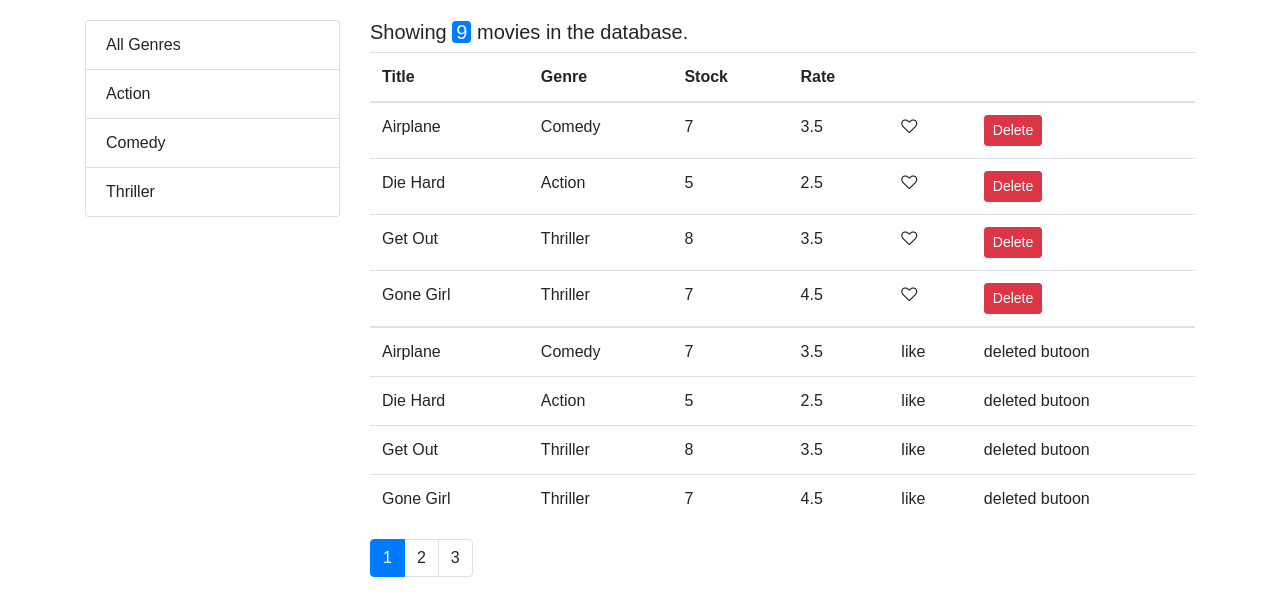
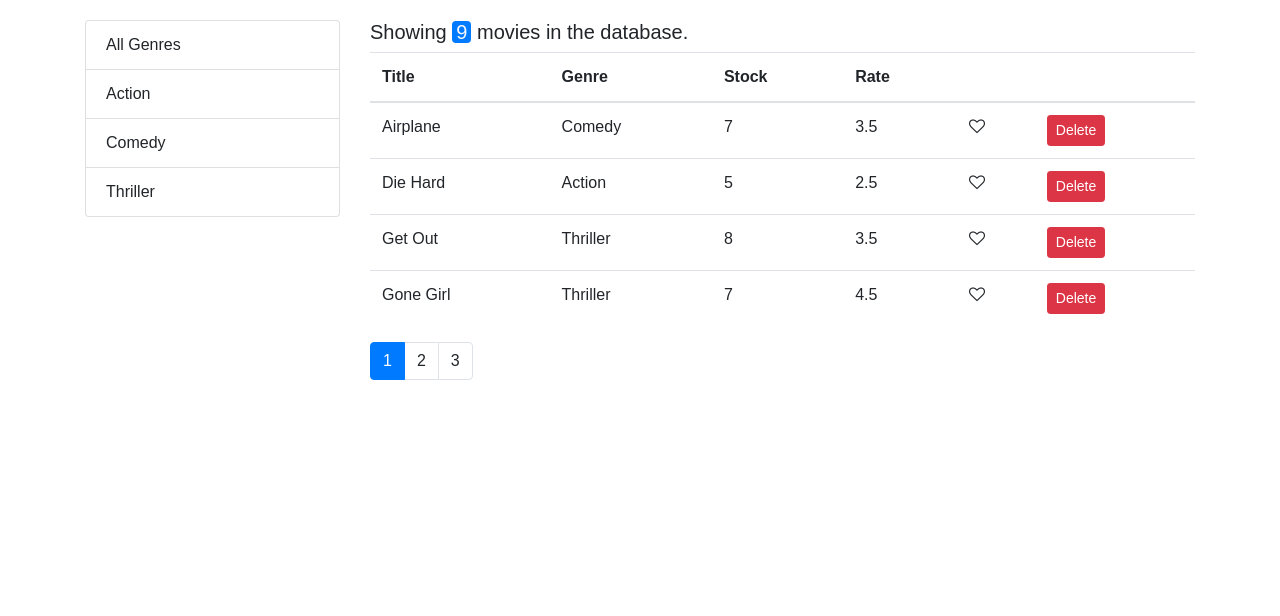
Before and after one commit to C00deian/Vidly, a React (Vite) app: page / in a window 1280 px wide. Shown: the top 616 px of the page. Built offline with nearby package versions, Linux system fonts and the light colour scheme.

Commit message:
Revert "Sorting - Rendring Cell data"
This reverts commit fc81c53b8d6b63d836658781d2ffaebbdfb09cb0.

```diff
--- a/src/common/TableBody.jsx
+++ /dev/null
@@ -1,24 +0,0 @@
-import React, { Component } from "react";
-import _ from "lodash";
-
-export default class TableBody extends Component {
-  renderCell = (item, column) => {
-    if (column.content) return column.content(item);
-    return _.get(item, column.path);
-  };
-
-  render() {
-    const { data, columns } = this.props;
-    return (
-      <tbody>
-        {data.map((item) => (
-          <tr>
-            {columns.map((column) => (
-              <td>{this.renderCell(item, column)}</td>
-            ))}
-          </tr>
-        ))}
-      </tbody>
-    );
-  }
-}
--- a/src/common/TableHeader.jsx
+++ b/src/common/TableHeader.jsx
@@ -20,7 +20,6 @@ class TableHeader extends Component {
         <tr>
           {this.props.columns.map((column) => (
             <th
-              style={{ cursor: "pointer" }}
               key={column.path || column.key}
               onClick={() => this.raiseSort(column.path)}
             >
--- a/src/components/MoviesTable.jsx
+++ b/src/components/MoviesTable.jsx
@@ -1,7 +1,6 @@
 import React, { Component } from "react";
 import Like from "../common/Like";
 import TableHeader from "../common/TableHeader";
-import TableBody from "../common/TableBody";
 
 class MoviesTable extends Component {
   columns = [
@@ -9,27 +8,12 @@ class MoviesTable extends Component {
     { path: "genre.name", label: "Genre" },
     { path: "numberInStock", label: "Stock" },
     { path: "dailyRentalRate", label: "Rate" },
-    {
-      key: "like",
-      content: (movie) => (
-        <Like onClick={() => this.props.onLike(movie)} liked={movie.liked} />
-      ),
-    },
-    {
-      key: "delete",
-      content: (movie) => (
-        <button
-          onClick={() => this.props.onDelete(movie)}
-          className="btn btn-danger btn-sm"
-        >
-          Delete
-        </button>
-      ),
-    },
+    {key:'like'},
+    {key:'delete'},
   ];
 
   render() {
-    const { movies, onSort, sortColumn } = this.props;
+    const { movies, onDelete, onLike, onSort, sortColumn } = this.props;
 
     return (
       <table className="table">
@@ -38,8 +22,6 @@ class MoviesTable extends Component {
           sortColumn={sortColumn}
           onSort={onSort}
         />
-
-        <TableBody data={movies} columns={this.columns} />
         <tbody>
           {movies.map((movie) => (
             <tr key={movie._id}>
@@ -47,8 +29,17 @@ class MoviesTable extends Component {
               <td>{movie.genre.name}</td>
               <td>{movie.numberInStock}</td>
               <td>{movie.dailyRentalRate}</td>
-              <td>like</td>
-              <td>deleted butoon</td>
+              <td>
+                <Like onClick={() => onLike(movie)} liked={movie.liked} />
+              </td>
+              <td>
+                <button
+                  onClick={() => onDelete(movie)}
+                  className="btn btn-danger btn-sm"
+                >
+                  Delete
+                </button>
+              </td>
             </tr>
           ))}
         </tbody>
```
